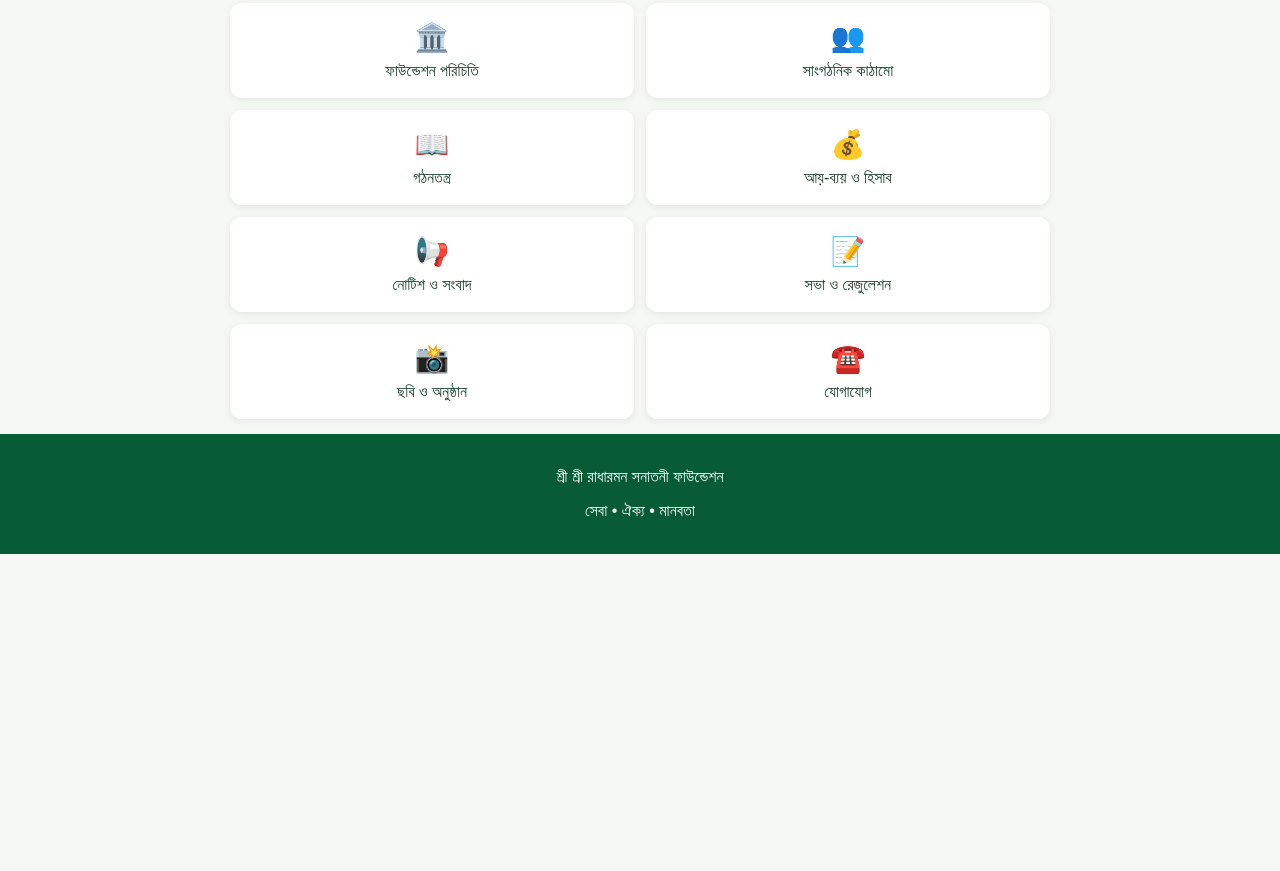
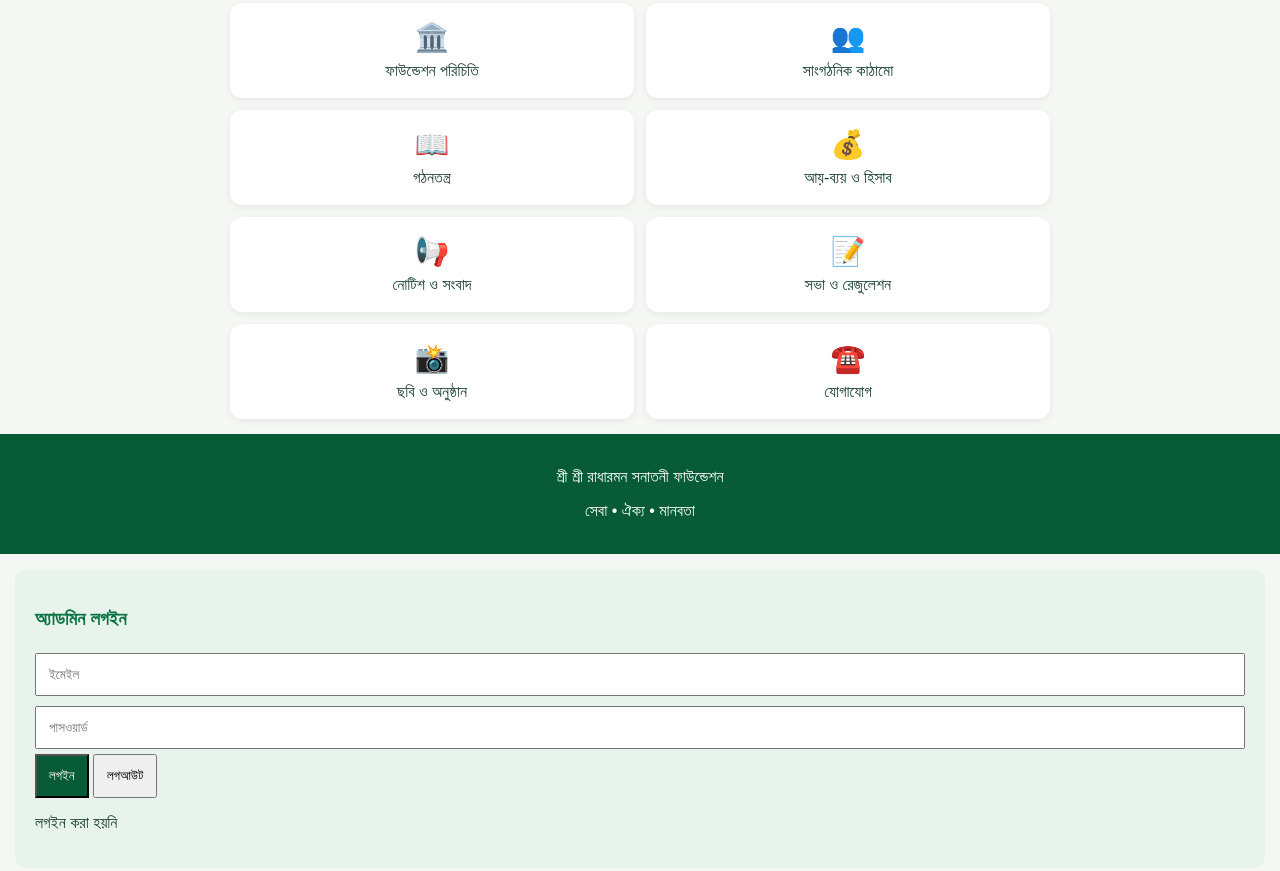
Before and after one commit to prodipkumarroyuzzal79-dot/radharaman-foundation-app, a website: page index.html in a window 1280 px wide. Shown: the part 448-1319 px from the top of the page. Before the commit the page ends 1002 px from the top, so only its background shows below. Drawn offline with Linux system fonts and the light colour scheme.

Commit message:
Update index.html

```diff
--- a/index.html
+++ b/index.html
@@ -136,5 +136,31 @@ firebase.initializeApp(firebaseConfig);
 const auth = firebase.auth();
 const db = firebase.firestore();
 </script>
+
+<div id="adminArea" style="padding:20px;margin:15px;background:#e8f3eb;border-radius:12px;">
+<h3>অ্যাডমিন লগইন</h3>
+<input id="adminEmail" type="email" placeholder="ইমেইল" style="padding:12px;width:100%;margin:5px 0;">
+<input id="adminPass" type="password" placeholder="পাসওয়ার্ড" style="padding:12px;width:100%;margin:5px 0;">
+<button onclick="adminLogin()" style="padding:12px;background:#075b36;color:white;">লগইন</button>
+<button onclick="adminLogout()" style="padding:12px;">লগআউট</button>
+<p id="loginStatus">লগইন করা হয়নি</p>
+</div>
+<script>
+async function adminLogin(){
+ const e=document.getElementById("adminEmail").value;
+ const p=document.getElementById("adminPass").value;
+ const s=document.getElementById("loginStatus");
+ try{
+  await auth.signInWithEmailAndPassword(e,p);
+  s.textContent="লগইন সফল। Admin অনুমতি যাচাই বাকি।";
+ }catch(error){
+  s.textContent="লগইন ব্যর্থ। তথ্য পরীক্ষা করুন।";
+ }
+}
+async function adminLogout(){
+ await auth.signOut();
+ document.getElementById("loginStatus").textContent="লগআউট হয়েছে";
+}
+</script>
 </body>
 </html>
```
